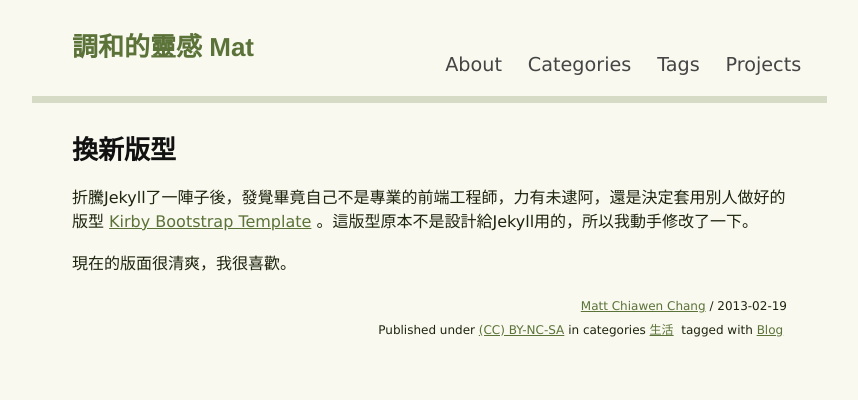
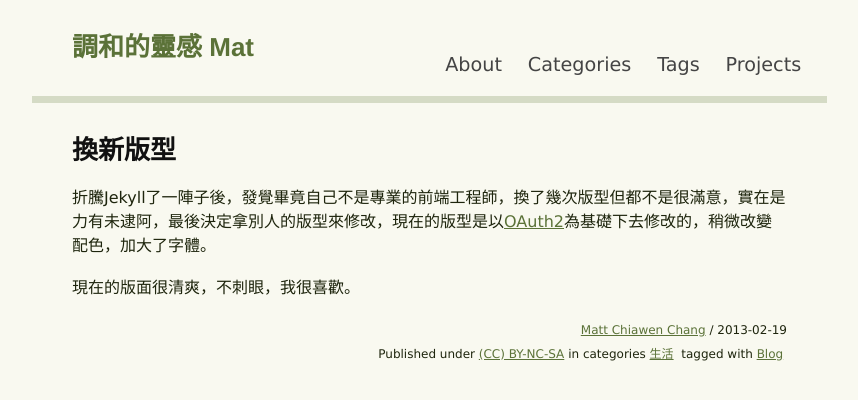
Before and after one commit to sndnvaps/sndnvaps.github.io, a Jekyll site: the page built from _posts/Life/2013-02-19-new-blog-layout.md, in a window 1280 px wide. Shown: the top 400 px of the page, without its empty margins (208-1066 px from the left). Built offline with Jekyll 4.4.1, drawn with Linux system fonts in a browser that asks for light colours; Markdown is read by kramdown in place of the engine named in the settings; comment, search, counter and statistics services are not loaded.

Commit message:
post new-blog-layout

```diff
--- a/_posts/Life/2013-02-19-new-blog-layout.md
+++ b/_posts/Life/2013-02-19-new-blog-layout.md
@@ -6,8 +6,6 @@ tag: [Blog]
 published: true
 ---
 
-折騰Jekyll了一陣子後，發覺畢竟自己不是專業的前端工程師，力有未逮阿，還是決定套用別人做好的版型
-[Kirby Bootstrap Template](https://github.com/mpunktm/kirby-bootstrap-template)
-。這版型原本不是設計給Jekyll用的，所以我動手修改了一下。
+折騰Jekyll了一陣子後，發覺畢竟自己不是專業的前端工程師，換了幾次版型但都不是很滿意，實在是力有未逮阿，最後決定拿別人的版型來修改，現在的版型是以[OAuth2](http://oauth.net/2/)為基礎下去修改的，稍微改變配色，加大了字體。
 
-現在的版面很清爽，我很喜歡。
+現在的版面很清爽，不刺眼，我很喜歡。
```
